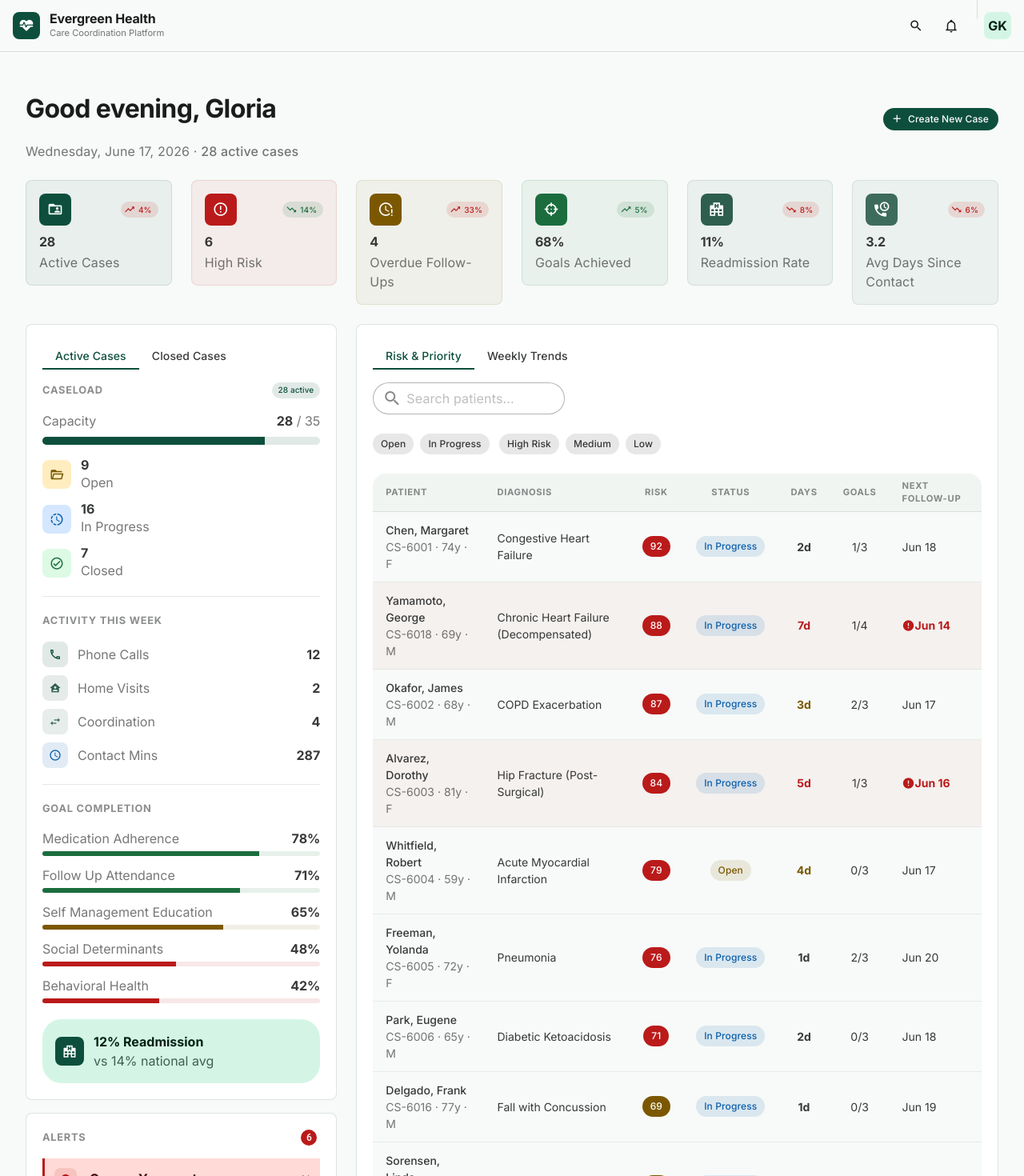
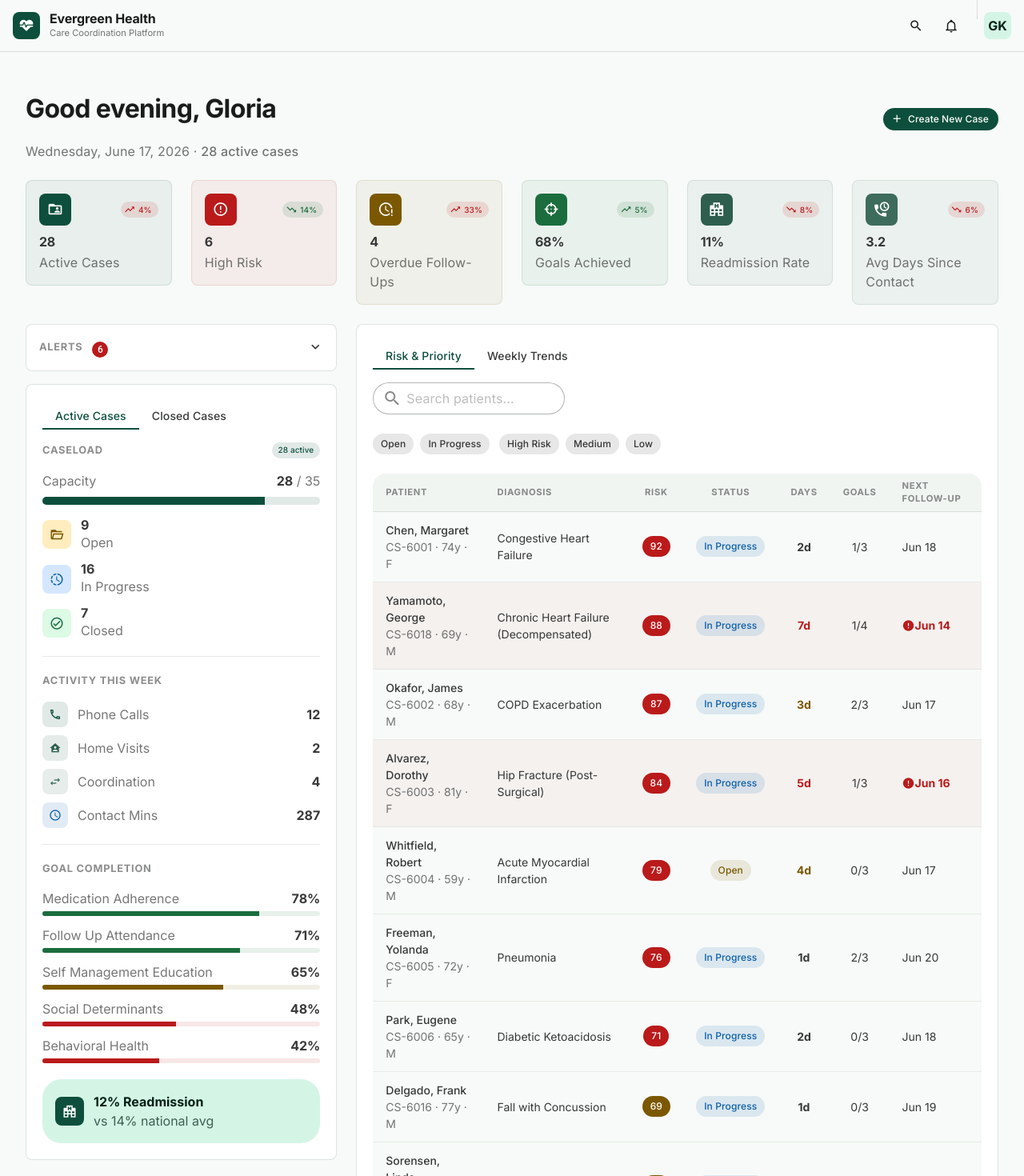
Before and after one commit to glo-kim/my-capstone-dashboard, a Vue app: page / in a window 1280 px wide. Shown: the top 1470 px of the page at 80% size. Built offline with nearby package versions, Linux system fonts and the light colour scheme.

Commit message:
Implement collapsible Alerts section in HomeView and update AlertsPanel for embedded usage

```diff
--- a/src/components/AlertsPanel.vue
+++ b/src/components/AlertsPanel.vue
@@ -1,6 +1,6 @@
 <template>
-  <v-card variant="flat" class="alerts-card pa-5" style="background: rgb(var(--v-theme-surface-light)); border: 1px solid rgba(var(--v-theme-outline-variant), 0.5)">
-    <div class="d-flex align-center justify-space-between mb-4">
+  <component :is="embedded ? 'div' : 'v-card'" v-bind="!embedded ? { variant: 'flat', class: 'alerts-card pa-5', style: 'background: rgb(var(--v-theme-surface-light)); border: 1px solid rgba(var(--v-theme-outline-variant), 0.5)' } : {}">
+    <div v-if="!embedded" class="d-flex align-center justify-space-between mb-4">
       <div class="section-title">Alerts</div>
       <v-badge
         v-if="unacknowledgedCount > 0"
@@ -46,7 +46,7 @@
       <v-icon icon="mdi-bell-check-outline" size="40" class="mb-2" color="success" />
       <div class="text-body-2">All clear — no alerts</div>
     </div>
-  </v-card>
+  </component>
 </template>
 
 <script setup lang="ts">
@@ -65,6 +65,7 @@ interface Alert {
 
 const props = defineProps<{
   alerts: Alert[]
+  embedded?: boolean
 }>()
 
 defineEmits<{
--- a/src/views/HomeView.vue
+++ b/src/views/HomeView.vue
@@ -90,6 +90,36 @@
     <!-- Second Row: Cases (tabbed) + Risk & Priority, Alerts below Risk -->
     <v-row>
       <v-col cols="12" md="4">
+        <!-- Alerts (collapsible) -->
+        <v-card variant="flat" class="mb-4" style="background: rgb(var(--v-theme-surface-light)); border: 1px solid rgba(var(--v-theme-outline-variant), 0.5)">
+          <v-card-title
+            class="d-flex align-center pa-4"
+            style="cursor: pointer; min-height: 48px"
+            @click="alertsExpanded = !alertsExpanded"
+          >
+            <span class="section-title" style="margin: 0; line-height: 1; align-self: center; display: inline-flex; align-items: center; height: 24px">Alerts</span>
+            <v-badge
+              v-if="unacknowledgedAlertCount > 0"
+              :content="unacknowledgedAlertCount"
+              color="error"
+              inline
+              class="ml-2"
+            />
+            <v-spacer />
+            <v-icon :icon="alertsExpanded ? 'mdi-chevron-up' : 'mdi-chevron-down'" size="20" />
+          </v-card-title>
+          <v-expand-transition>
+            <div v-show="alertsExpanded" class="px-4 pb-4">
+              <AlertsPanel
+                :alerts="alerts"
+                embedded
+                @acknowledge="acknowledgeAlert"
+              />
+            </div>
+          </v-expand-transition>
+        </v-card>
+
+        <!-- Caseload tabbed card -->
         <v-card variant="flat" class="pa-5" style="background: rgb(var(--v-theme-surface-light)); border: 1px solid rgba(var(--v-theme-outline-variant), 0.5)">
           <v-tabs v-model="casesTab" density="compact" color="primary" class="mb-4">
             <v-tab value="active">Active Cases</v-tab>
@@ -152,13 +182,6 @@
             </v-tabs-window-item>
           </v-tabs-window>
         </v-card>
-
-        <div class="mt-4">
-          <AlertsPanel
-            :alerts="alerts"
-            @acknowledge="acknowledgeAlert"
-          />
-        </div>
       </v-col>
 
       <v-col cols="12" md="8">
@@ -287,6 +310,11 @@ const alerts = ref([...data.alerts])
 const drawerOpen = ref(false)
 const selectedCase = ref<any>(null)
 const casesTab = ref('active')
+const alertsExpanded = ref(false)
+
+const unacknowledgedAlertCount = computed(() =>
+  alerts.value.filter((a: any) => !a.acknowledged).length
+)
 
 function onCaseSelect(item: any) {
   if (item) {
```
